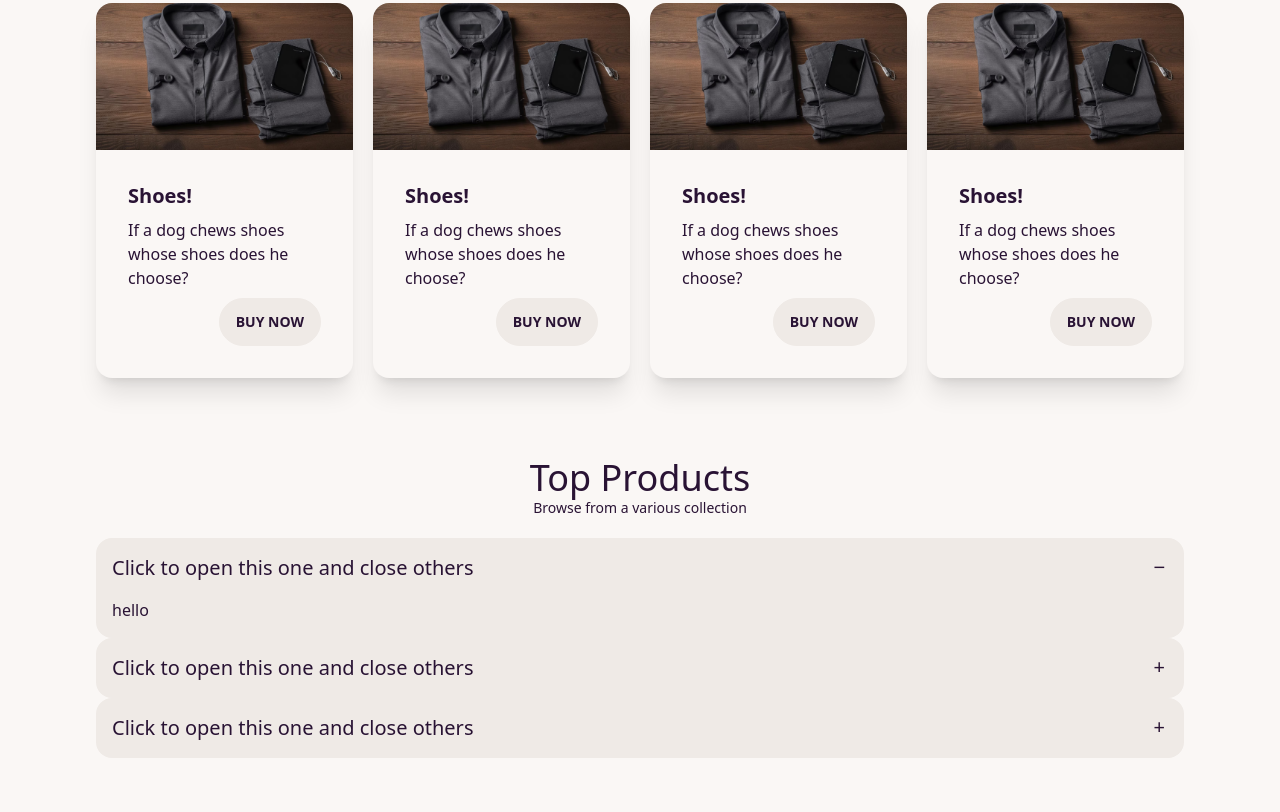
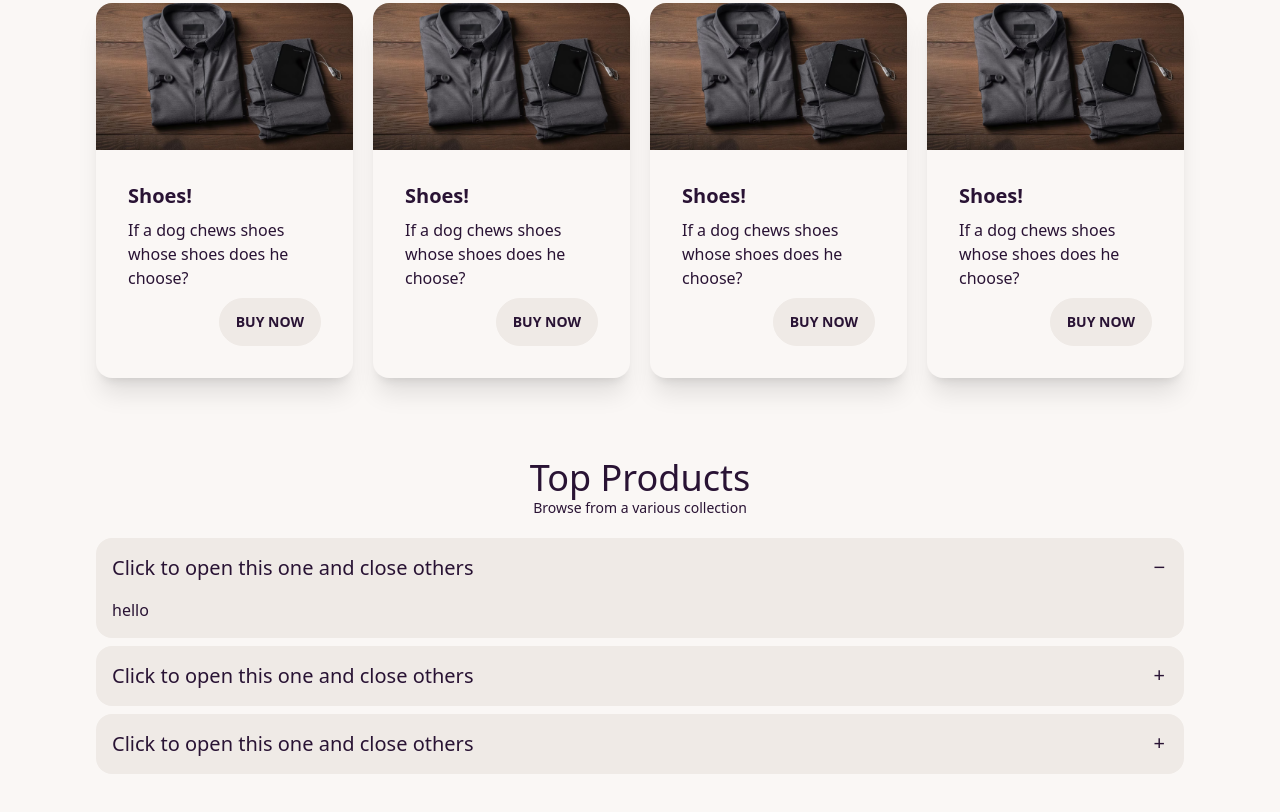
Before and after one commit to ronee-muhammad-rayhan/daisy-man, a plain HTML site: page index.html in a window 1280 px wide. Shown: the part 1670-2482 px from the top of the page. Drawn offline with nearby package versions, Linux system fonts and the light colour scheme.

Commit message:
Accordion2

```diff
--- a/index.html
+++ b/index.html
@@ -234,7 +234,7 @@
         </div>
 
         <!-- Accordion -->
-        <div class="collapse collapse-plus bg-base-200">
+        <div class="collapse collapse-plus bg-base-200 mb-2">
             <input type="radio" name="my-accordion-3" checked="checked" />
             <div class="collapse-title text-xl font-medium">
                 Click to open this one and close others
@@ -243,7 +243,7 @@
                 <p>hello</p>
             </div>
         </div>
-        <div class="collapse collapse-plus bg-base-200">
+        <div class="collapse collapse-plus bg-base-200 mb-2">
             <input type="radio" name="my-accordion-3" />
             <div class="collapse-title text-xl font-medium">
                 Click to open this one and close others
@@ -252,7 +252,7 @@
                 <p>hello</p>
             </div>
         </div>
-        <div class="collapse collapse-plus bg-base-200">
+        <div class="collapse collapse-plus bg-base-200 mb-2">
             <input type="radio" name="my-accordion-3" />
             <div class="collapse-title text-xl font-medium">
                 Click to open this one and close others
```
